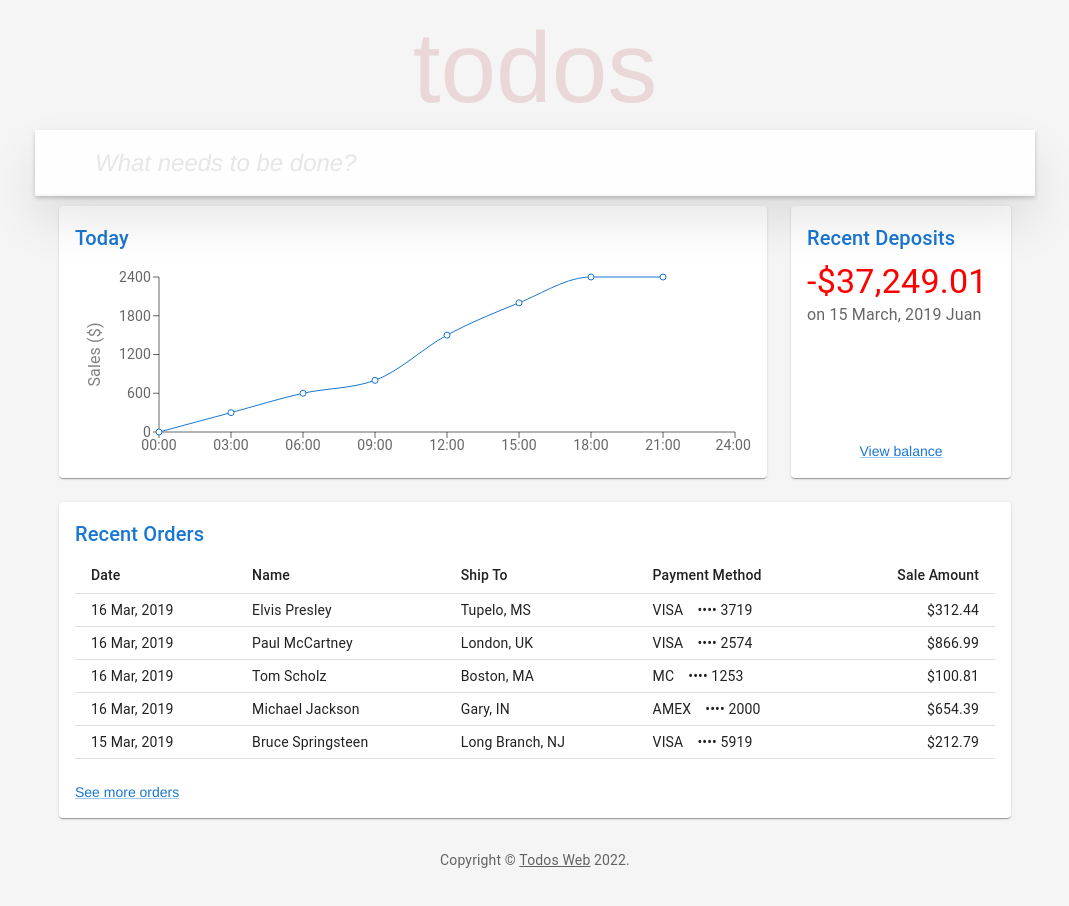
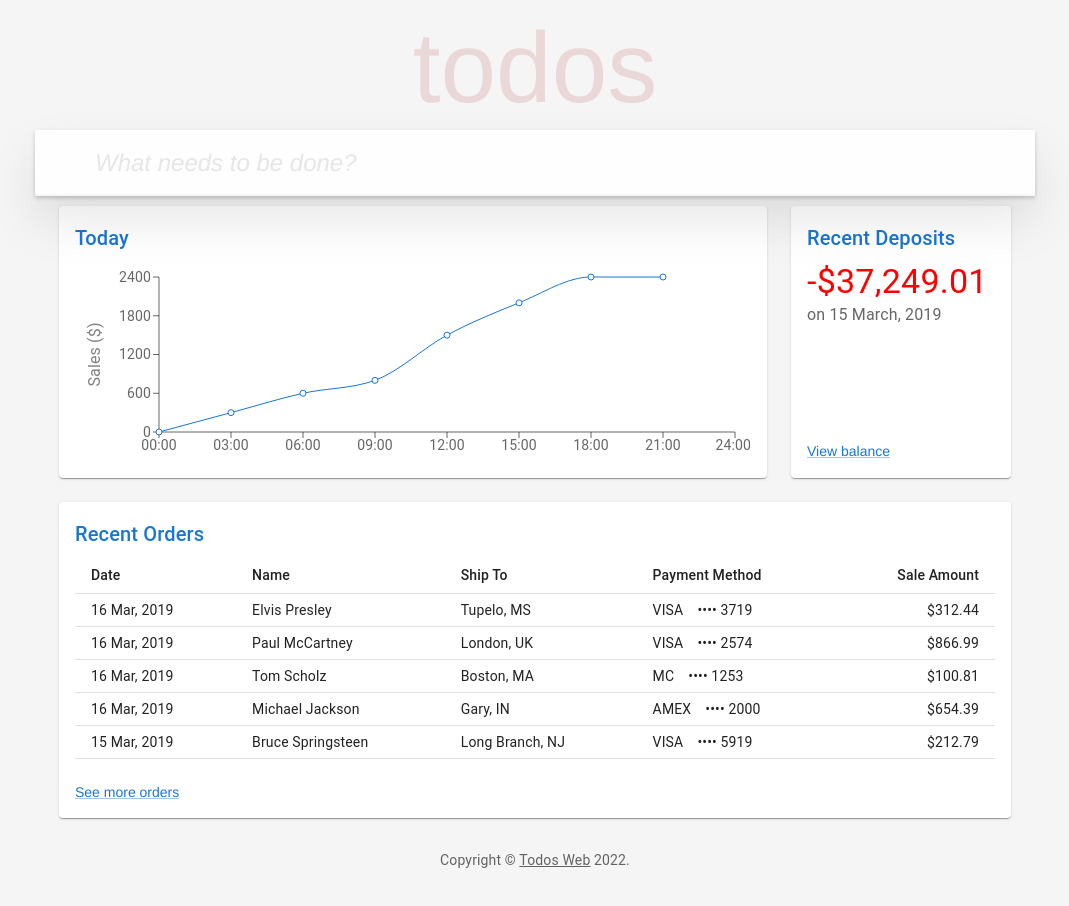
Before and after one commit to devJuanAlbeiro/visual-testing-percy, a React (Vite) app: page / in a window 1280 px wide. Shown: the top 906 px of the page, without its empty margins (105-1174 px from the left). Built offline with nearby package versions, Linux system fonts and the light colour scheme.

Commit message:
New Demo Percy 1

```diff
--- a/src/App/CustomContainer/Deposits.tsx
+++ b/src/App/CustomContainer/Deposits.tsx
@@ -23,14 +23,14 @@ export default function Deposits() {
         -$37,249.01
       </Typography>
       <Typography color="text.secondary" sx={{ flex: 1 }}>
-        on 15 March, 2019 Juan
+        on 15 March, 2019
       </Typography>
       <Box
         data-cy="view-balance-deposits-link"
         data-testid="view-balance-deposits-link"
         sx={{
           display: "flex",
-          justifyContent: "center",
+          justifyContent: "flex-start",
         }}
       >
         <Link color="primary" href="#" onClick={preventDefault}>
```
